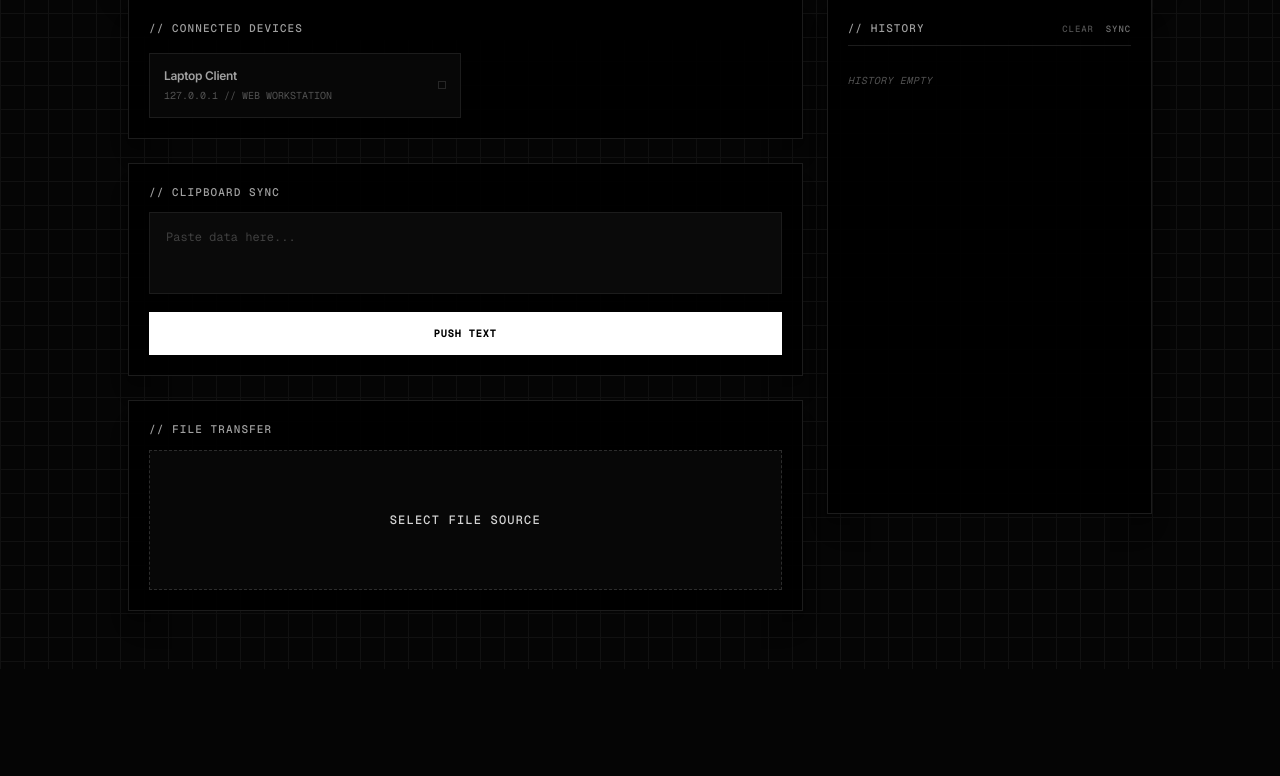
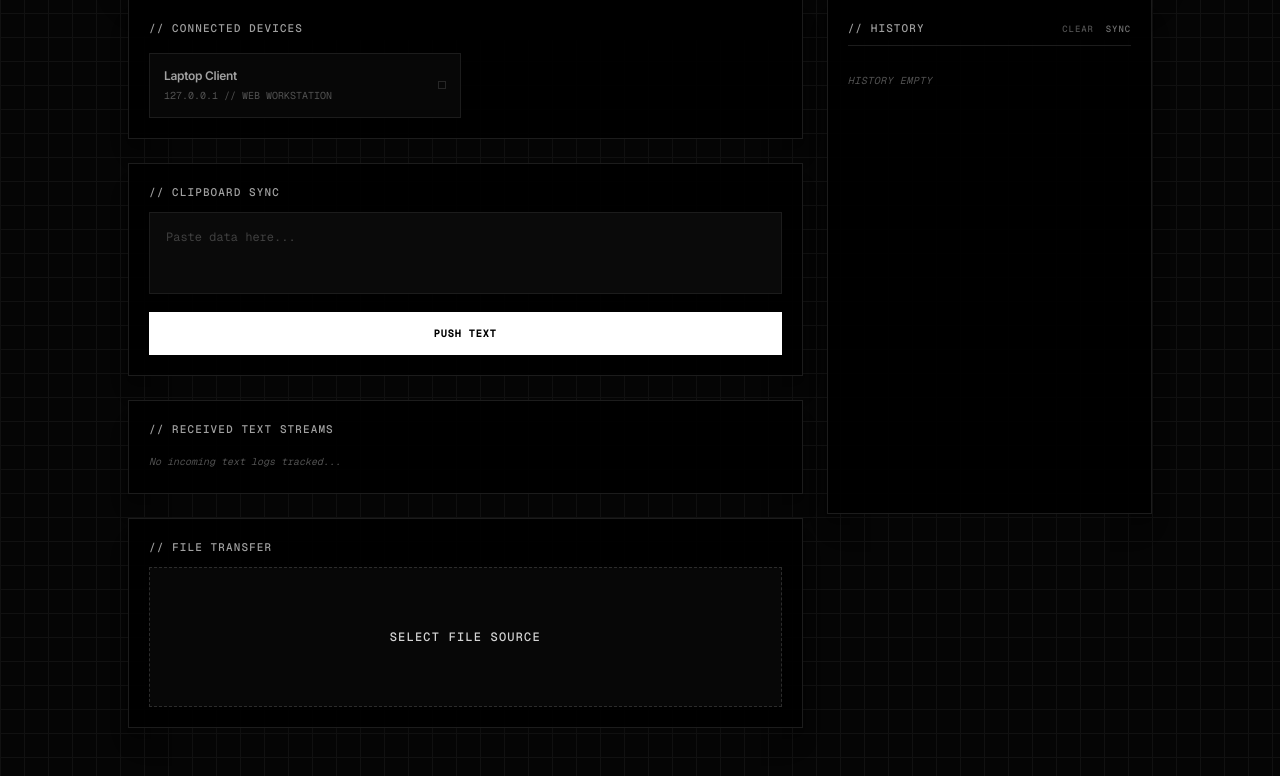
Before and after one commit to AllenJohnn/Tessera, a Flask app: page / in a window 1280 px wide. Shown: the part 131-907 px from the top of the page. Before the commit the page ends 742 px from the top, so only its background shows below. Run offline with Flask 3, Linux system fonts and the light colour scheme; data that the repository does not hold is empty; parts of the project's set-up code (start-up, migrations or seed data) failed here and were passed over.

Commit message:
text section

```diff
--- a/backend/server.py
+++ b/backend/server.py
@@ -72,7 +72,8 @@ def register_device_ping():
     else:
         device_type = "Web Workstation"
 
-    client_ip = request.remote_addr
+    # FIXED: Extract the true external client IP behind the cloud proxy layer
+    client_ip = request.headers.get('X-Forwarded-For', request.remote_addr).split(',')[0].strip()
 
     HTTP_ACTIVE_DEVICES[client_ip] = {
         "hostname": data.get("hostname", f"Satellite [{client_ip.split('.')[-1]}]"),
@@ -113,6 +114,10 @@ def update_clipboard():
         return jsonify({'error': 'No text content detected'}), 400
 
     text_content = data['content']
+
+    # FIXED: Extract proxy IP for reliable cross-network identification
+    client_ip = request.headers.get('X-Forwarded-For', request.remote_addr).split(',')[0].strip()
+
     WEB_CLIPBOARD_CACHE = {"content": text_content, "timestamp": time.time()}
 
     try:
@@ -125,33 +130,37 @@ def update_clipboard():
             win32clipboard.CloseClipboard()
         except ImportError:
             pass
-        print(f"\n📋 [Clipboard] Direct hardware sync completed from node: {request.remote_addr}")
+        print(f"\n📋 [Clipboard] Direct hardware sync completed from node: {client_ip}")
     except Exception:
-        print(f"\n☁️ [Cloud Clipboard] Text cached successfully in memory (Headless Node Mode).")
+        print(f"\n☁️ [Cloud Clipboard] Text cached successfully in memory for client: {client_ip}")
 
     return jsonify({'status': 'success', 'message': 'Clipboard Updated!'})
 
-# NEW ENDPOINT: Intercepts and fields the frontend P2P transfer requests
+# ADDED ENDPOINT: Serves the latest text string cache to the frontend stream container
+@app.route('/api/clipboard/get', methods=['GET'])
+def get_cached_clipboard():
+    """Allows client instances to pull the latest text block from memory."""
+    global WEB_CLIPBOARD_CACHE
+    return jsonify(WEB_CLIPBOARD_CACHE)
+
 @app.route('/api/send_peer', methods=['POST'])
 def send_file_to_peer():
     """Handles routing files to active desktop nodes or fallback cloud pools."""
     global transfer_node
     data = request.get_json() or {}
     target_ip = data.get("target_ip")
-    filename = data.get("file_path")  # Comes from front-end input tracking
+    filename = data.get("file_path")
 
     if not target_ip or not filename:
         return jsonify({"status": "error", "message": "Missing arguments"}), 400
 
     actual_file_path = os.path.join(app.config['UPLOAD_FOLDER'], filename)
 
-    # If the targeted node is just a web client session, bypass raw TCP socket loops
     if target_ip in HTTP_ACTIVE_DEVICES:
         print(f"ℹ️ [Routing Switch] Target {target_ip} is a browser client. Kept in local web storage.")
         return jsonify({"status": "success", "message": "File prepared in cloud file ledger."})
 
     if transfer_node and os.path.exists(actual_file_path):
-        # Fire structural send sequence in isolated thread to prevent HTTP gateway blocks
         threading.Thread(
             target=transfer_node.send_file,
             args=(target_ip, actual_file_path),
--- a/static/js/main.js
+++ b/static/js/main.js
@@ -10,11 +10,15 @@ document.addEventListener('DOMContentLoaded', () => {
 
     const filesList = document.getElementById('files-list');
     const refreshFilesBtn = document.getElementById('refresh-files-btn');
-    const clearFilesBtn = document.getElementById('clear-files-btn'); // New element binding
+    const clearFilesBtn = document.getElementById('clear-files-btn');
     const nodeIpDisplay = document.getElementById('node-ip');
     const peersGrid = document.getElementById('peers-grid');
 
+    // NEW ELEMENT BINDING: Locates the newly injected text ledger wrapper element
+    const textStreamContainer = document.getElementById('text-stream-container');
+
     let selectedPeerIp = null;
+    let lastSeenTimestamp = 0; // State token tracking historic clip mutations
 
     const dynamicDeviceName = (window.innerWidth < 640) ? "Mobile Phone" : "Laptop Client";
 
@@ -58,7 +62,7 @@ document.addEventListener('DOMContentLoaded', () => {
 
             if (peerEntries.length === 0) {
                 peersGrid.innerHTML = `
-                    <div class="col-span-2 border border-[#1c1c1c] p-4 text-center bg-[#070707]">
+                    <div class="col-span-2 border border-[#1c1c1c] p-4 text-center bg-[#070707] w-full">
                         <p class="text-[10px] text-neutral-600 italic mono uppercase tracking-wider">NO DEVICES DETECTED</p>
                     </div>`;
                 selectedPeerIp = null;
@@ -117,7 +121,53 @@ document.addEventListener('DOMContentLoaded', () => {
         }
     }
 
-    // ADDED: Clear action dispatcher pipeline hook
+    // NEW INTERFACE METHOD: Polls the web backend cache for new text payloads
+    async function checkIncomingTextStreams() {
+        if (!textStreamContainer) return;
+        try {
+            const response = await fetch('/api/clipboard/get');
+            if (!response.ok) return;
+            const data = await response.json();
+
+            // Evaluate if incoming segment presents a fresh epoch timestamp state
+            if (data && data.content && data.timestamp > lastSeenTimestamp) {
+                lastSeenTimestamp = data.timestamp;
+
+                const emptyMsg = textStreamContainer.querySelector('.empty-stream-msg');
+                if (emptyMsg) emptyMsg.remove();
+
+                const textRow = document.createElement('div');
+                textRow.className = "flex items-center justify-between bg-[#070707] p-3 border border-[#1c1c1c] hover:border-neutral-800 transition duration-100 animate-fade-in";
+
+                // Truncate display string cleanly if text exceeds inline line boundaries
+                const displayText = data.content.length > 40 ? data.content.substring(0, 40) + "..." : data.content;
+
+                textRow.innerHTML = `
+                    <div class="truncate max-w-[75%]">
+                        <p class="text-neutral-300 text-xs truncate font-medium break-all select-all">${displayText}</p>
+                        <p class="text-[9px] text-neutral-600 mono mt-1 uppercase tracking-wide">TEXT BLOCK RECEIVED</p>
+                    </div>
+                    <button type="button" class="copy-stream-btn text-[9px] font-bold tracking-widest px-2.5 py-1.5 border border-neutral-800 text-neutral-400 hover:border-white hover:text-white hover:bg-white hover:text-black transition duration-100 uppercase cursor-pointer" data-raw="${encodeURIComponent(data.content)}">COPY</button>
+                `;
+
+                // Wire up click-to-copy utility directly onto the dynamic row node button
+                textRow.querySelector('.copy-stream-btn').addEventListener('click', function() {
+                    const rawContent = decodeURIComponent(this.getAttribute('data-raw'));
+                    navigator.clipboard.writeText(rawContent).then(() => {
+                        this.innerText = "COPIED!";
+                        setTimeout(() => this.innerText = "COPY", 1500);
+                    }).catch(() => showToast('browser copy blocked', true));
+                });
+
+                // Prepend newest clips on top of list
+                textStreamContainer.insertBefore(textRow, textStreamContainer.firstChild);
+                showToast('new text block received');
+            }
+        } catch (err) {
+            console.error("Text stream verification exception dropping:", err);
+        }
+    }
+
     clearFilesBtn.addEventListener('click', async () => {
         if (!confirm("CONFIRM COMMAND: PURGE ALL FILES INSIDE REPOSITORY HISTORIES?")) return;
         try {
@@ -149,6 +199,8 @@ document.addEventListener('DOMContentLoaded', () => {
             if (response.ok) {
                 showToast('clipboard updated');
                 clipboardInput.value = '';
+                // Trigger instant validation pass right after local user submissions
+                await checkIncomingTextStreams();
             } else {
                 showToast('sync channel fault', true);
             }
@@ -224,15 +276,17 @@ document.addEventListener('DOMContentLoaded', () => {
         clientRequest.send(formData);
     }
 
-    // FIXED IMEDIATE EXECUTION RUNTIMES: Fires ping + fetch immediately to remove latency
+    // FIXED IMMEDIATE EXECUTION RUNTIMES: Fires ping + fetch immediately to remove latency
     async function initTessera() {
-        await broadcastMobilePresence(); // Register instantly
-        await queryLiveNetworkPeers();   // Load data matrix instantly
-        await loadAvailableFiles();      // Fetch list instantly
+        await broadcastMobilePresence();
+        await queryLiveNetworkPeers();
+        await loadAvailableFiles();
+        await checkIncomingTextStreams(); // Check cache state on boot
 
-        // Fallback polling interval clocks setup afterward
+        // Background interval clocks monitoring network states asynchronously
         setInterval(broadcastMobilePresence, 4000);
         setInterval(queryLiveNetworkPeers, 4000);
+        setInterval(checkIncomingTextStreams, 2000); // Polling clipboard matrix every 2s
     }
 
     initTessera();
--- a/templates/index.html
+++ b/templates/index.html
@@ -29,7 +29,7 @@
         </div>
         <div class="text-[10px] mono text-neutral-400 flex flex-wrap gap-x-6 gap-y-1 w-full sm:w-auto justify-between sm:justify-end">
             <div>NODE // <span class="text-white font-medium">LOQ</span></div>
-            <div>ADDR // <span class="text-white font-medium" id="node-ip">0.0.0.0</span></div>
+            <div>ADDR // <span class="text-white font-medium" id="node-ip">tessera-lo78.onrender.com</span></div>
         </div>
     </header>
 
@@ -50,6 +50,13 @@
                 <button type="button" id="sync-text-btn" class="w-full mt-3 bg-white hover:bg-neutral-200 active:bg-neutral-300 text-black font-semibold py-3.5 px-4 text-[10px] mono transition duration-100 rounded-none uppercase tracking-widest cursor-pointer">
                     push text
                 </button>
+            </section>
+
+            <section class="border border-[#1c1c1c] p-5 bg-black/95 shadow-xl">
+                <h2 class="text-[11px] font-medium uppercase tracking-widest text-neutral-400 mb-3 mono">// RECEIVED TEXT STREAMS</h2>
+                <div id="text-stream-container" class="space-y-2 max-h-[220px] overflow-y-auto custom-scroll pr-1 flex flex-col gap-1.5">
+                    <p class="text-[10px] text-neutral-600 italic py-1 mono empty-stream-msg">No incoming text logs tracked...</p>
+                </div>
             </section>
 
             <section class="border border-[#1c1c1c] p-5 bg-black/95 shadow-xl">
```
